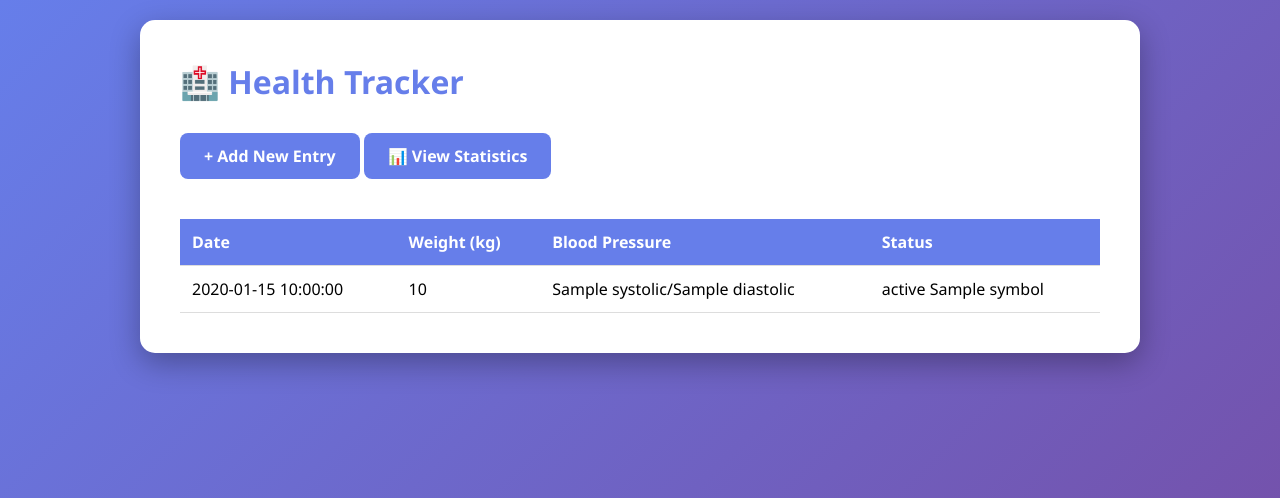
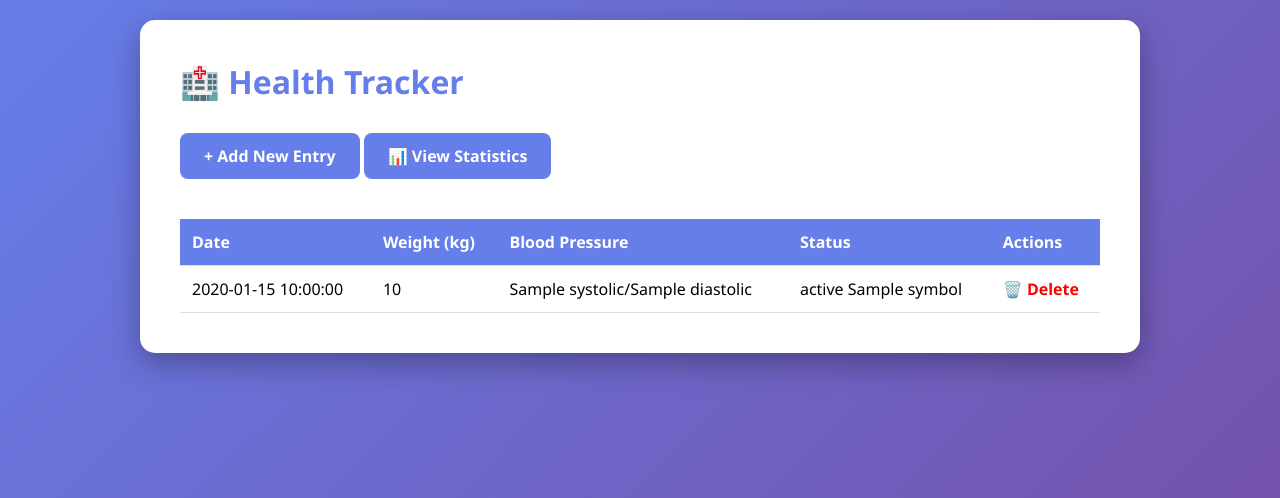
Before and after one commit to shard2k2/health-tracker, a Flask app: template templates/index.html in a window 1280 px wide. Shown: the top 498 px of the page. Run offline with Flask 3, Linux system fonts and the light colour scheme; the template is opened without the code that fills it: most values are stand-ins (such as "Sample title", 1, 10 or a date in 2020).

Commit message:
added delete functionality

```diff
--- a/app.py
+++ b/app.py
@@ -95,5 +95,15 @@ def statistics():
 
     return render_template('stats.html', stats=stats)
 
+@app.route('/delete/<int:index>')
+def delete_entry(index):
+    health_data = load_data()
+
+    if 0 <= index < len(health_data):
+        health_data.pop(index)  # Remove the entry at that index
+        save_data(health_data)
+
+    return redirect(url_for('home'))
+
 if __name__ == '__main__':
     app.run(debug=True)
--- a/templates/index.html
+++ b/templates/index.html
@@ -1,8 +1,8 @@
 <!DOCTYPE html>
 <html lang="en">
   <head>
-    <meta charset="UTF-8">
-    <meta name="viewport" content="width=device-width, initial-scale=1.0">
+    <meta charset="UTF-8" />
+    <meta name="viewport" content="width=device-width, initial-scale=1.0" />
     <title>Health Tracker</title>
     <style>
       * {
@@ -12,7 +12,7 @@
       }
 
       body {
-            font-family: 'Segoe UI', Tahoma, Geneva, Verdana, sans-serif;
+        font-family: "Segoe UI", Tahoma, Geneva, Verdana, sans-serif;
         background: linear-gradient(135deg, #667eea 0%, #764ba2 100%);
         min-height: 100vh;
         padding: 20px;
@@ -24,7 +24,7 @@
         background: white;
         padding: 40px;
         border-radius: 15px;
-            box-shadow: 0 10px 30px rgba(0,0,0,0.3);
+        box-shadow: 0 10px 30px rgba(0, 0, 0, 0.3);
       }
 
       h1 {
@@ -53,7 +53,8 @@
         margin-top: 20px;
       }
 
-        th, td {
+      th,
+      td {
         padding: 12px;
         text-align: left;
         border-bottom: 1px solid #ddd;
@@ -90,6 +91,7 @@
             <th>Weight (kg)</th>
             <th>Blood Pressure</th>
             <th>Status</th>
+            <th>Actions</th>
           </tr>
         </thead>
         <tbody>
@@ -99,6 +101,15 @@
             <td>{{ entry.weight }}</td>
             <td>{{ entry.systolic }}/{{ entry.diastolic }}</td>
             <td>{{ entry.status }} {{ entry.symbol }}</td>
+            <td>
+              <a
+                href="/delete/{{ loop.index0 }}"
+                onclick="return confirm('Are you sure you want to delete this entry?')"
+                style="color: red; text-decoration: none; font-weight: bold"
+              >
+                🗑️ Delete
+              </a>
+            </td>
           </tr>
           {% endfor %}
         </tbody>
```
Lines whose indentation alone changed are shown as unchanged.
